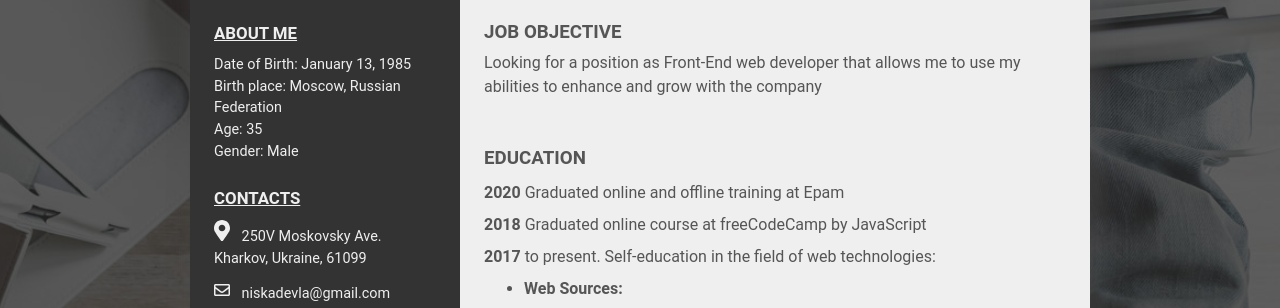
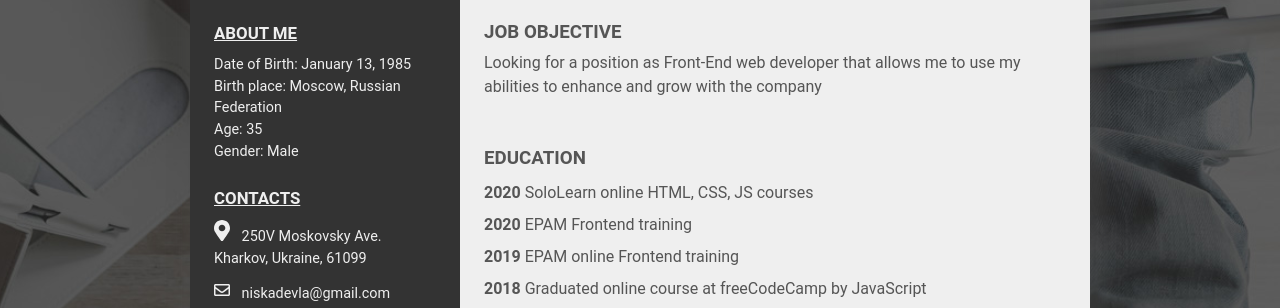
Before and after one commit to niskadevla/niskadevla.github.io, a plain HTML site: page index.html in a window 1280 px wide. Shown: the part 401-709 px from the top of the page. Drawn offline with Linux system fonts and the light colour scheme.

Commit message:
Edited additional education

```diff
--- a/index.html
+++ b/index.html
@@ -127,7 +127,9 @@
             <h3 class="content__title">Education</h3>
             <div class="content__text">
               <ul class="content-block__list">
-                <li><b>2020</b> Graduated online and offline training at Epam</li>
+                <li><b>2020</b> SoloLearn online HTML, CSS, JS courses</li>
+                <li><b>2020</b> EPAM Frontend training</li>
+                <li><b>2019</b> EPAM online Frontend training</li>
                 <li><b>2018</b> Graduated online course at freeCodeCamp by JavaScript</li>
                 <li>
                   <b>2017</b> to present. Self-education in the field of web technologies:
```
